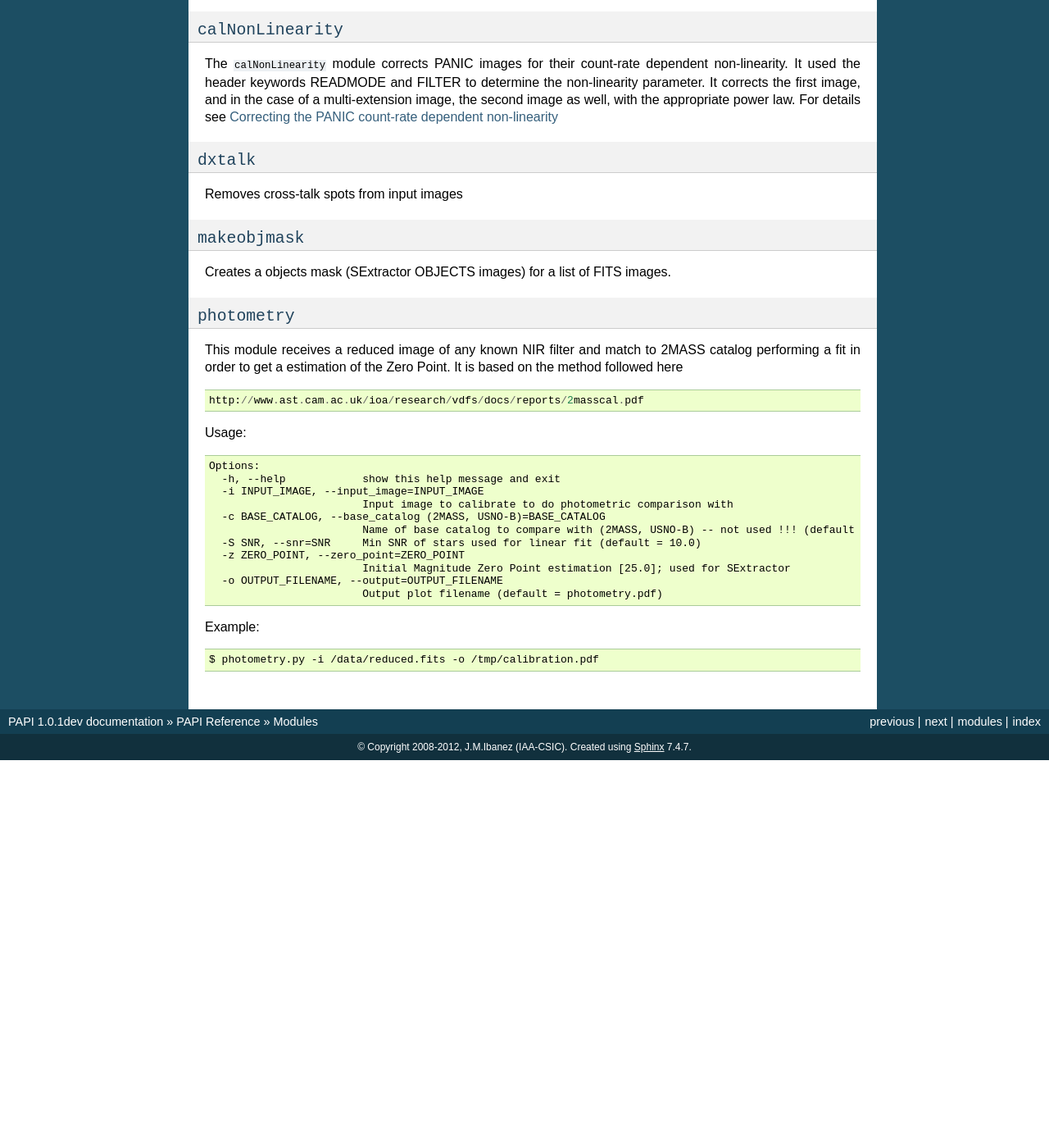
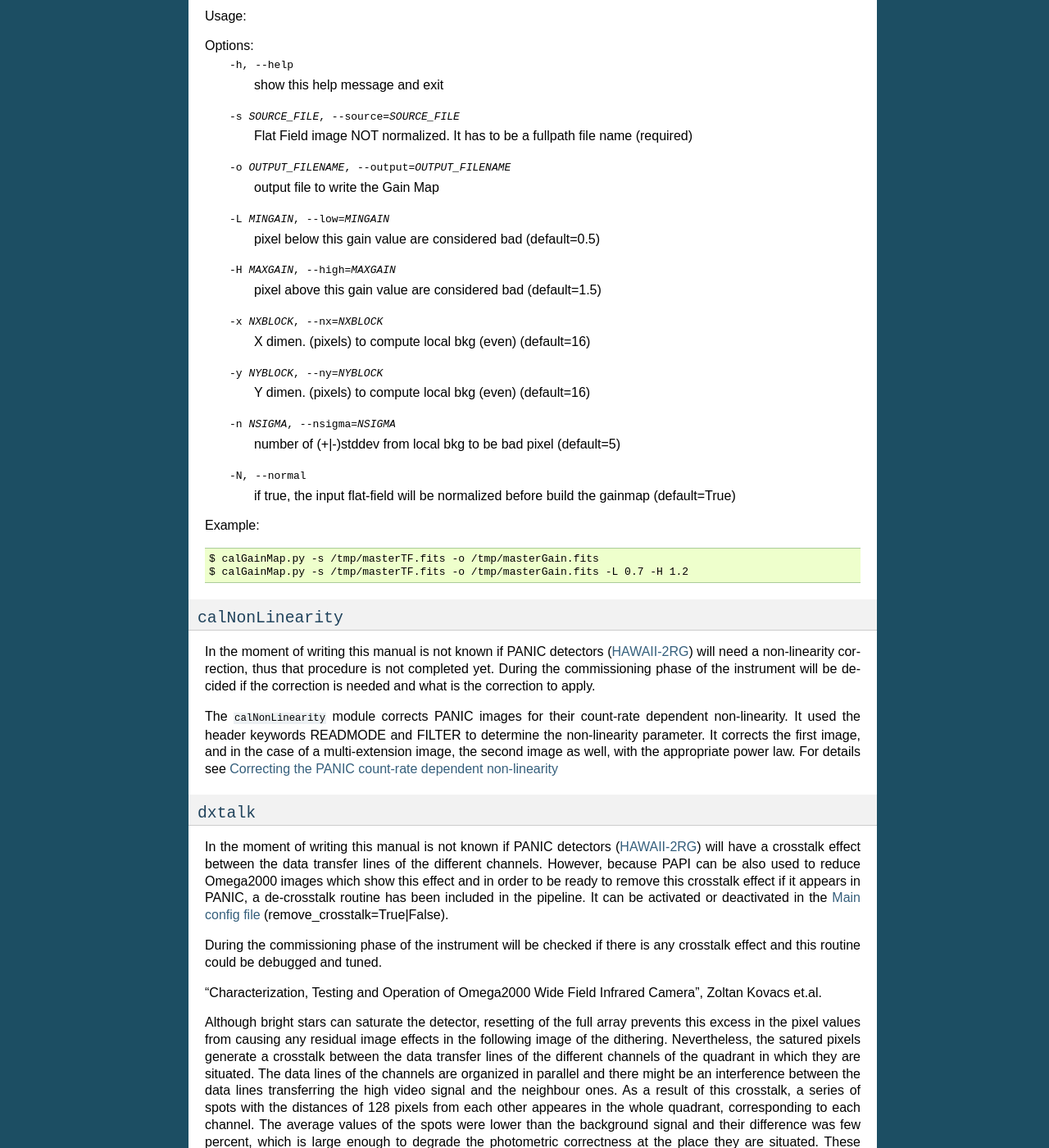
Before and after one commit to ppmim/PAPI4K, a Sphinx documentation site: the page built from docs/modules.rst, in a window 1280 px wide and 1400 px high, scrolled down 5624 px. Shown: the whole window at 82% size. Built offline with Sphinx 7.4.7, drawn with Linux system fonts in a browser that asks for light colours; formulas are drawn with MathJax 3; pages that are not in the unit, such as notebooks, are missing from menus; before the commit the page ends 6551 px from its top, so only the background shows below that; some of the changed text lies outside the part shown.

Commit message:
More improvements in docu and some modules with minor modification (doc).

```diff
--- a/docs/modules.rst
+++ b/docs/modules.rst
@@ -349,13 +349,45 @@ Example::
 **************
 
 The ``calGainMap`` module creates a master gain map from a master flat field (dome, twilight or superflat)
-previously created.
+NOT normalized and previously created.
+The flatfield will be normalized to make a gainmap and set bad pixels to 0.
+
+Usage::
+
+Options:
+  -h, --help            show this help message and exit
+  -s SOURCE_FILE, --source=SOURCE_FILE
+                        Flat Field image NOT normalized. It has to be a fullpath file name (required)
+  -o OUTPUT_FILENAME, --output=OUTPUT_FILENAME
+                        output file to write the Gain Map
+  -L MINGAIN, --low=MINGAIN
+                        pixel below this gain value  are considered bad (default=0.5)
+  -H MAXGAIN, --high=MAXGAIN
+                        pixel above this gain value are considered bad (default=1.5)
+  -x NXBLOCK, --nx=NXBLOCK
+                        X dimen. (pixels) to compute local bkg (even) (default=16)
+  -y NYBLOCK, --ny=NYBLOCK
+                        Y dimen. (pixels) to compute local bkg (even) (default=16)
+  -n NSIGMA, --nsigma=NSIGMA
+                        number of (+|-)stddev from local bkg to be bad pixel (default=5)
+  -N, --normal          if true, the input flat-field will be normalized before build the gainmap (default=True)
+
+
+Example::
+
+    $ calGainMap.py -s /tmp/masterTF.fits -o /tmp/masterGain.fits
+    $ calGainMap.py -s /tmp/masterTF.fits -o /tmp/masterGain.fits -L 0.7 -H 1.2
+
 
 .. index:: flat-field, super-flat
 
 
 ``calNonLinearity``
 *******************
+In the moment of writing this manual is not known if PANIC detectors (HAWAII-2RG_)
+will need a non-linearity correction, thus that procedure is not completed yet.
+During the commissioning phase of the instrument will be decided if the correction
+is needed and what is the correction to apply.
 
 The ``calNonLinearity`` module corrects PANIC images for their count-rate dependent
 non-linearity. It used the header keywords READMODE and FILTER to determine the
@@ -369,11 +401,86 @@ dependent non-linearity <http://www.iaa.es/PANIC/papi/documents/nonlinearity.pdf
 
 ``dxtalk``
 **********
-Removes cross-talk spots from input images
+In the moment of writing this manual is not known if PANIC detectors (HAWAII-2RG_)
+will have a crosstalk effect between the data transfer lines of the different
+channels. However, because PAPI can be also used to reduce Omega2000 images which show
+this effect and in order to be ready to remove this crosstalk effect if it appears
+in PANIC, a de-crosstalk routine has been included in the pipeline. It can be activated
+or deactivated in the :ref:`config` (remove_crosstalk=True|False).
+
+During the commissioning phase of the instrument will be checked if there is any
+crosstalk effect and this routine could be debugged and tuned.
+
+
+
+"Characterization, Testing and Operation of Omega2000 Wide Field Infrared
+Camera", Zoltan Kovacs et.al.
+
+Although bright stars can saturate the detector, resetting of the full array
+prevents this excess in the pixel values from causing any residual image
+effects in the following image of the dithering. Nevertheless, the satured
+pixels generate a crosstalk between the data transfer lines of the different
+channels of the quadrant in which they are situated. The data lines of the
+channels are organized in parallel and there might be an interference between
+the data lines transferring the high video signal and the neighbour ones. As a
+result of this crosstalk, a series of spots with the distances of 128 pixels
+from each other appeares in the whole quadrant, corresponding to each channel.
+The average values of the spots were lower than the background signal and their
+difference was few percent, which is large enough to degrade the photometric
+correctness at the place they are situated. These spots could not be measured
+in the raw images but they were well discernible in the reduced frames (Fig. 9).
+This effect was a general feature of the operation of all the  HAWAII-2 detectors
+we tested and should be considered for the choice of pointing positions in any
+field of next observations.
+
+Usage::
+
+    Options:
+      -h, --help            show this help message and exit
+      -i INPUT_IMAGE, --input_image=INPUT_IMAGE
+                            input image to remove crosstalk
+      -o OUTPUT_IMAGE, --output=OUTPUT_IMAGE
+                            output filename (default = dxtalk.fits)
+      -O, --overwrite       overwrite the original image with the corrected one
+
+Example::
+
+    $ ./dxtalk.py -i /tmp/pruebaDC.fits -O
+    $ ./dxtalk.py -i /tmp/pruebaDC.fits -o /tmp/pruebaDC_dx.fits
 
 ``makeobjmask``
 ***************
-Creates a objects mask (SExtractor OBJECTS images) for a list of FITS images.
+Creates object masks (SExtractor_ OBJECTS images) for a list of FITS images or a
+single FITS image.
+Expects the command "sex" (SExtractor Version 2+) in path.  If weight maps
+exist they will be used (assume weight map filename given by replacing .fits
+with .weight.fits).
+
+The module can produce single poing masks,i.e, a single pixel set to 1 per each
+detected object if `single_poing` option is true.
+
+Usage::
+
+    Options:
+      -h, --help            show this help message and exit
+      -s INPUTFILE, --file=INPUTFILE
+                            It can be a source file listing data frames or a single FITS file to process.
+      -o OUTPUTFILE, --output=OUTPUTFILE
+                            Output text file including the list of objects mask files created by SExtractor ending with '.objs' suffix
+      -m MINAREA, --minarea=MINAREA
+                            SExtractor DETECT_MINAREA (default=5)
+      -t THRESHOLD, --threshold=THRESHOLD
+                            SExtractor DETECT_THRESH (default=2.0)
+      -l SATURLEVEL, --saturlevel=SATURLEVEL
+                            SExtractor SATUR_LEVEL (default=300000)
+      -1, --single_point    Create a single point object mask (default=False)
+
+
+
+
+Example::
+    $ ./makeobjmask.py -s /tmp/reduced_SEQ.fits -o /tmp/obj_mask.txt
+    $ ./makeobjmask.py -s /tmp/reduced_SEQ.fits -o /tmp/obj_mask.txt -1 -l 100000 -m 10
 
 
 ``photometry``
@@ -404,7 +511,8 @@ Example::
 
 
 .. _astromatic: http://www.astromatic.net/
-.. _sextractor: http://www.astromatic.net/software/sextractor
+.. _SExtractor: http://www.astromatic.net/software/sextractor
 .. _scamp: http://www.astromatic.net/software/scamp
 .. _swarp: http://www.astromatic.net/software/swarp
 .. _SQLite: http://www.sqlite.org
+.. _HAWAII-2RG: http://w3.iaa.es/PANIC/index.php/gb/workpackages/detectors
--- a/docs/running.rst
+++ b/docs/running.rst
@@ -117,6 +117,9 @@ ones:
 
 Examples
 ********
+
+.. _config:
+
 Main config file
 ----------------
 
--- a/docs/utils.rst
+++ b/docs/utils.rst
@@ -165,6 +165,6 @@ For more details on ``skyfilter`` see the Appendix section :ref:`skyfilter`.
 
 
 .. _astromatic: http://www.astromatic.net/
-.. _sextractor: http://www.astromatic.net/software/sextractor
+.. _Sextractor: http://www.astromatic.net/software/sextractor
 .. _scamp: http://www.astromatic.net/software/scamp
 .. _swarp: http://www.astromatic.net/software/swarp
```
Also changed, not shown: docs/intro.rst (+10 -1 lines), docs/troubleshooting.rst (added, +29 -0 lines), 5 other files.
